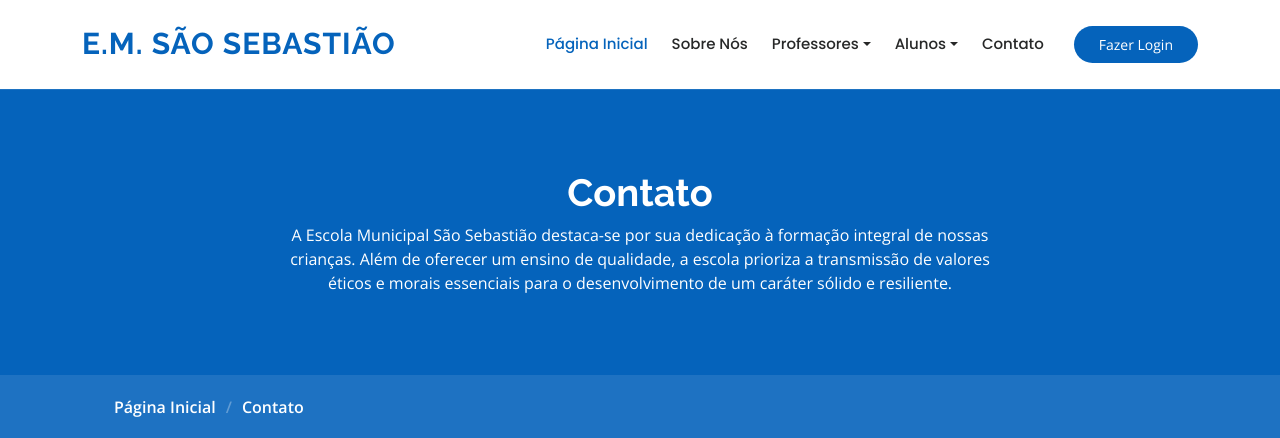
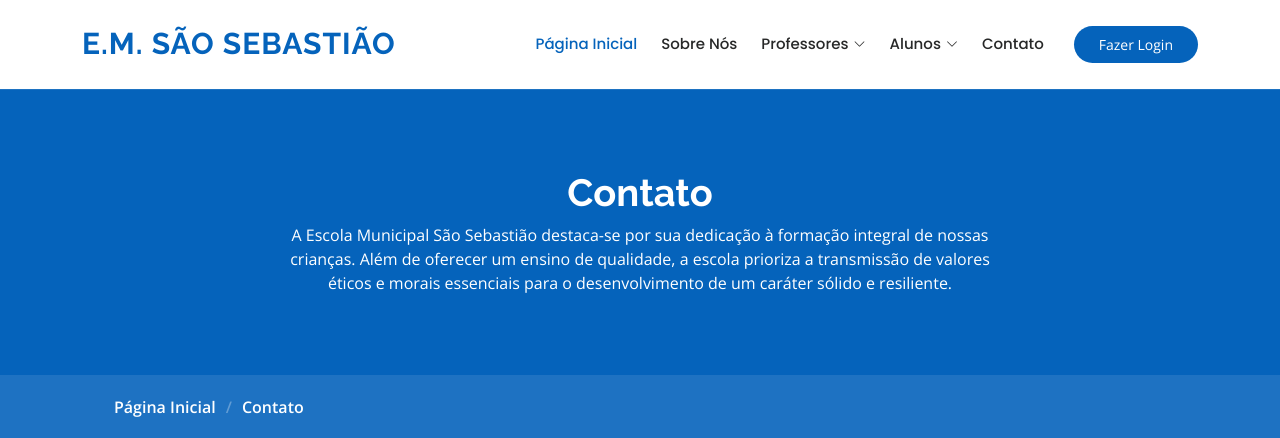
Before and after one commit to emanoelsabino/website-escola, a Flask app: page /contato in a window 1280 px wide. Shown: the top 438 px of the page. Run offline with Flask 3, Linux system fonts and the light colour scheme; some libraries are stand-ins or nearby versions.

Commit message:
ajuste nav mobile

```diff
--- a/static/css/main.css
+++ b/static/css/main.css
@@ -309,9 +309,13 @@ h6 {
   }
 
   .navmenu ul {
+    max-width: 500px;
     display: none;
-    position: absolute;
-    inset: 60px 20px 20px 20px;
+    /* position: absolute;
+    inset: 60px 20px 20px 20px; */
+    position: fixed;
+    top: 60px;
+    right: 20px;
     padding: 10px 0;
     margin: 0;
     border-radius: 6px;
--- a/templates/base.html
+++ b/templates/base.html
@@ -39,19 +39,13 @@
         <ul>
             <li><a href="{{ url_for('index') }}" class="active">Página Inicial</a></li>
             <li><a href="{{ url_for('sobre') }}">Sobre Nós</a></li>
-            <li class="nav-item dropdown">
-                <a class="nav-link dropdown-toggle" href="#" role="button" data-bs-toggle="dropdown" aria-expanded="false">
-                  Professores
-                </a>
+            <li class="nav-item dropdown has-dropdown"><a href="{{ url_for('listar_professores') }}"><span>Professores</span> <i class="bi bi-chevron-down"></i></a>
                 <ul class="dropdown-menu">
                   <li><a class="dropdown-item" href="{{ url_for('listar_professores') }}">Ver Professores</a></li>
                   <li><a class="dropdown-item" href="{{ url_for('cadastrar_professor') }}">Cadastrar Professor</a></li>
                 </ul>
             </li>
-            <li class="nav-item dropdown">
-                <a class="nav-link dropdown-toggle" href="#" role="button" data-bs-toggle="dropdown" aria-expanded="false">
-                    Alunos
-                </a>
+            <li class="nav-item dropdown has-dropdown"><a href="{{ url_for('listar_alunos') }}"><span>Alunos</span> <i class="bi bi-chevron-down"></i></a>
                 <ul class="dropdown-menu">
                   <li><a class="dropdown-item" href="{{ url_for('listar_alunos') }}">Ver Alunos</a></li>
                   <li><a class="dropdown-item" href="{{ url_for('cadastrar_aluno') }}">Cadastrar Aluno</a></li>
```
